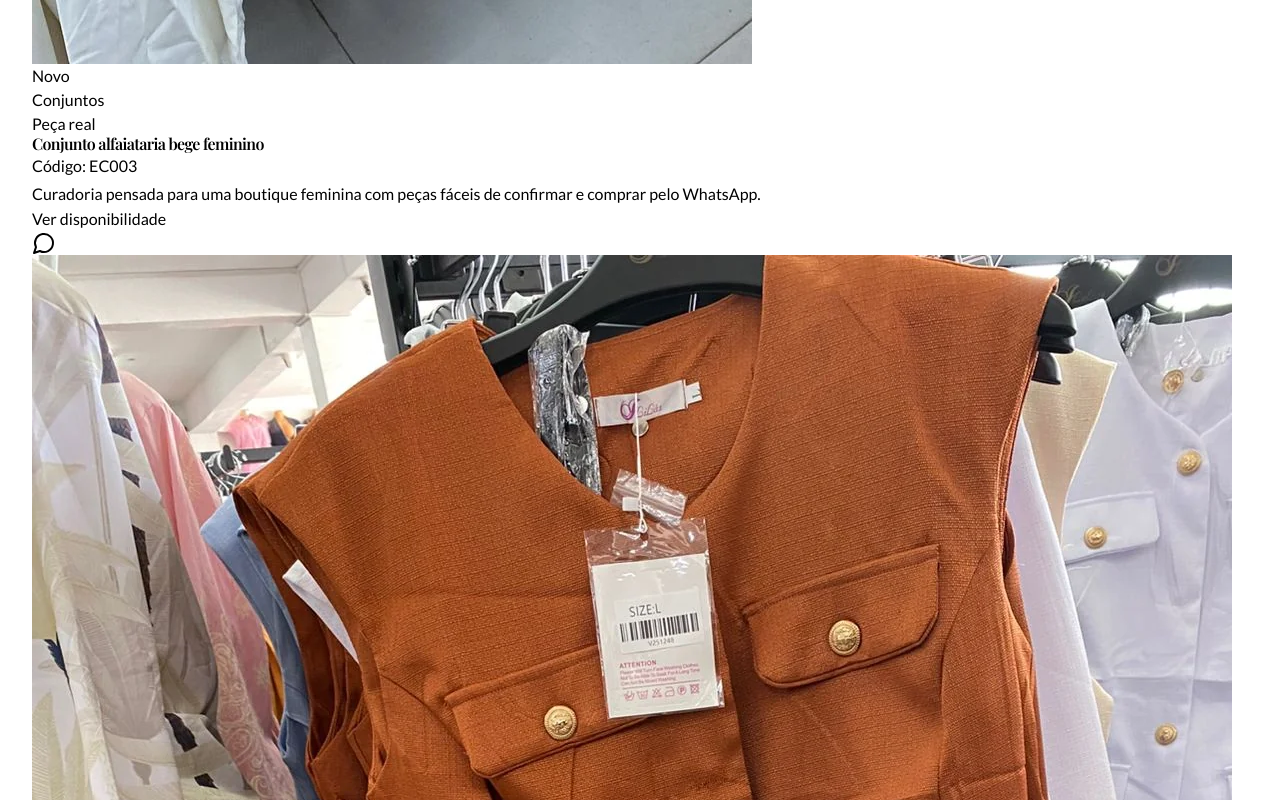
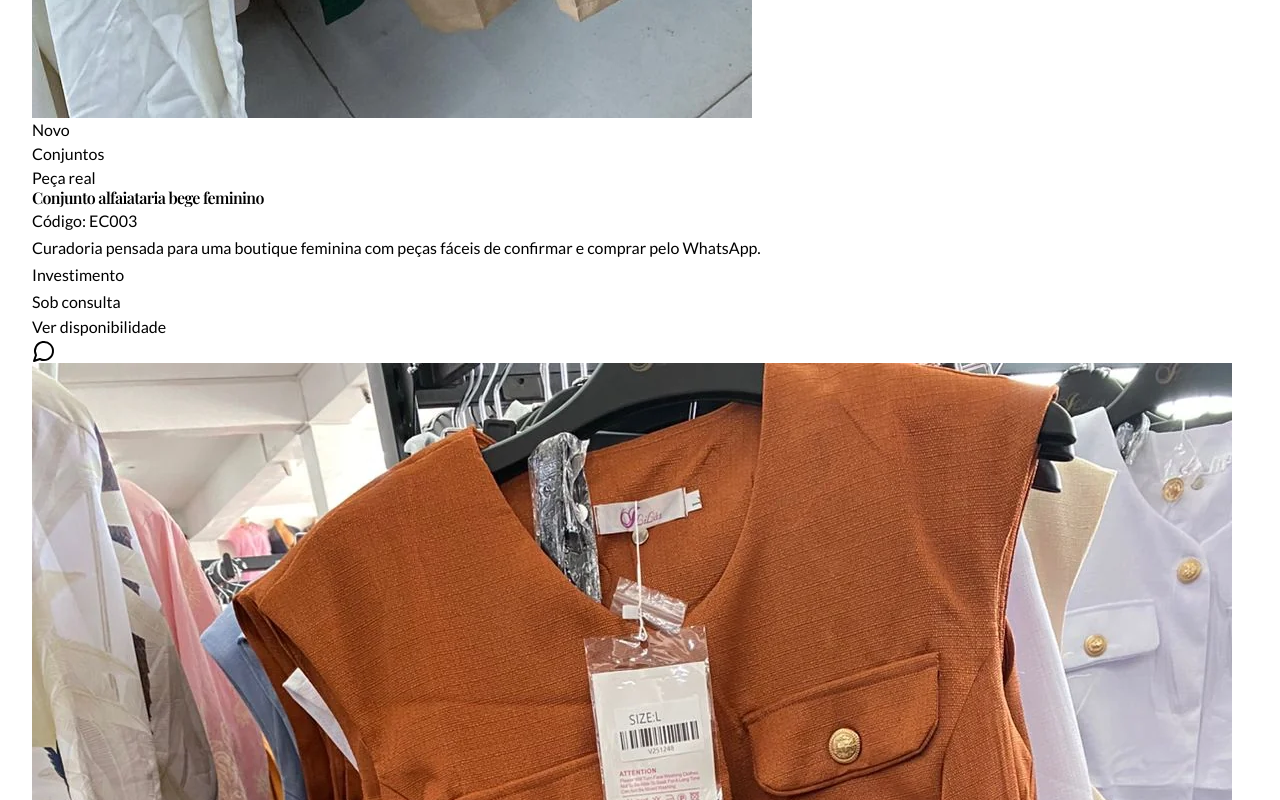
Before and after one commit to GilsonCassende/ec-emy-comercio, a React (Vite) app in the folder client/: page /catalogo in a window 1280 px wide. Shown: the part 8000-8800 px from the top of the page. Built offline with nearby package versions, Linux system fonts and the light colour scheme.

Commit message:
update19

```diff
--- a/client/src/pages/Home.tsx
+++ b/client/src/pages/Home.tsx
@@ -388,7 +388,7 @@ function ProductCard({
           Código: {productCode}
         </p>
         <p className="mt-3 flex-1 text-sm leading-7 text-[#5d5548]">{product.description}</p>
-        <div className="mt-10">
+        <div className="mt-8">
           <div className="min-w-0">
             <p className="text-xs uppercase tracking-[0.22em] text-[#8a6f31]">
               Investimento
@@ -720,7 +720,7 @@ function Home() {
                       <h3 className="mt-4 text-2xl tracking-[-0.04em] text-white">
                         {collection.title}
                       </h3>
-                      <div className="mt-8 flex flex-col gap-3">
+                      <div className="mt-6 flex flex-col gap-3">
                         <span className="text-[11px] uppercase tracking-[0.22em] text-white/65">
                           Ver seleção
                         </span>
--- a/client/src/pages/Products.tsx
+++ b/client/src/pages/Products.tsx
@@ -78,10 +78,16 @@ function ProductCard({ product }: { product: CatalogProduct }) {
         <p className="mt-2 inline-flex rounded-full border border-[#d4af37]/18 bg-[#fbf8f2] px-3 py-1 text-[11px] uppercase tracking-[0.2em] text-[#8a6f31]">
           Código: {product.code}
         </p>
-        <p className="mt-3 flex-1 text-sm leading-7 text-[#61584c]">
+        <p className="mt-3 text-sm leading-7 text-[#61584c]">
           Curadoria pensada para uma boutique feminina com peças fáceis de confirmar e comprar pelo WhatsApp.
         </p>
-        <div className="mt-8">
+        <div className="mt-4 flex flex-col gap-3">
+          <div className="min-w-0">
+            <p className="text-xs uppercase tracking-[0.22em] text-[#8a6f31]">
+              Investimento
+            </p>
+            <p className="mt-1 text-sm font-medium text-[#111111]">Sob consulta</p>
+          </div>
           <Button asChild className="h-11 w-full rounded-full bg-[#111111] px-5 text-sm text-white hover:bg-[#1f1f1f]">
             <a
               href={buildProductWhatsAppLink({
```
